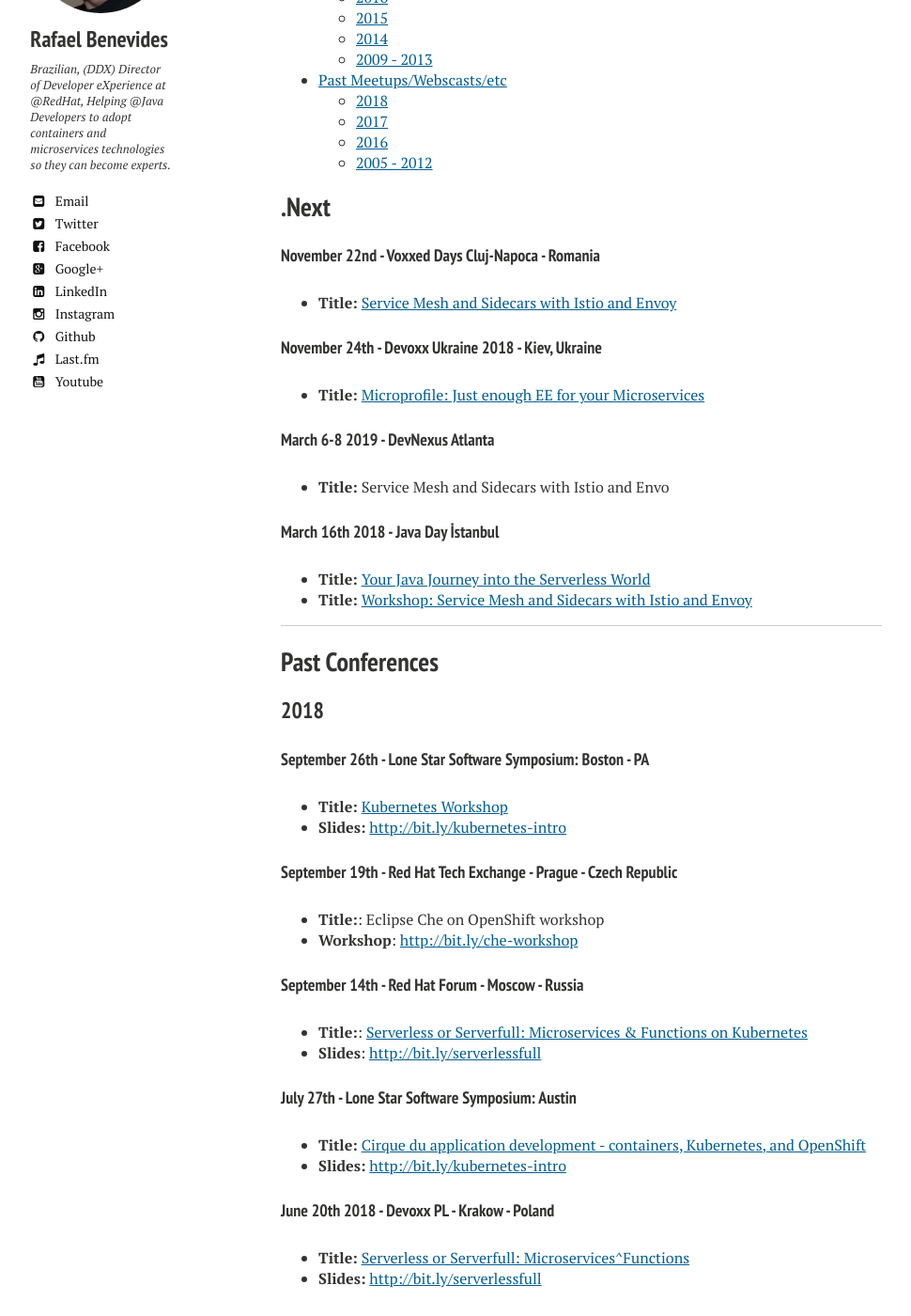
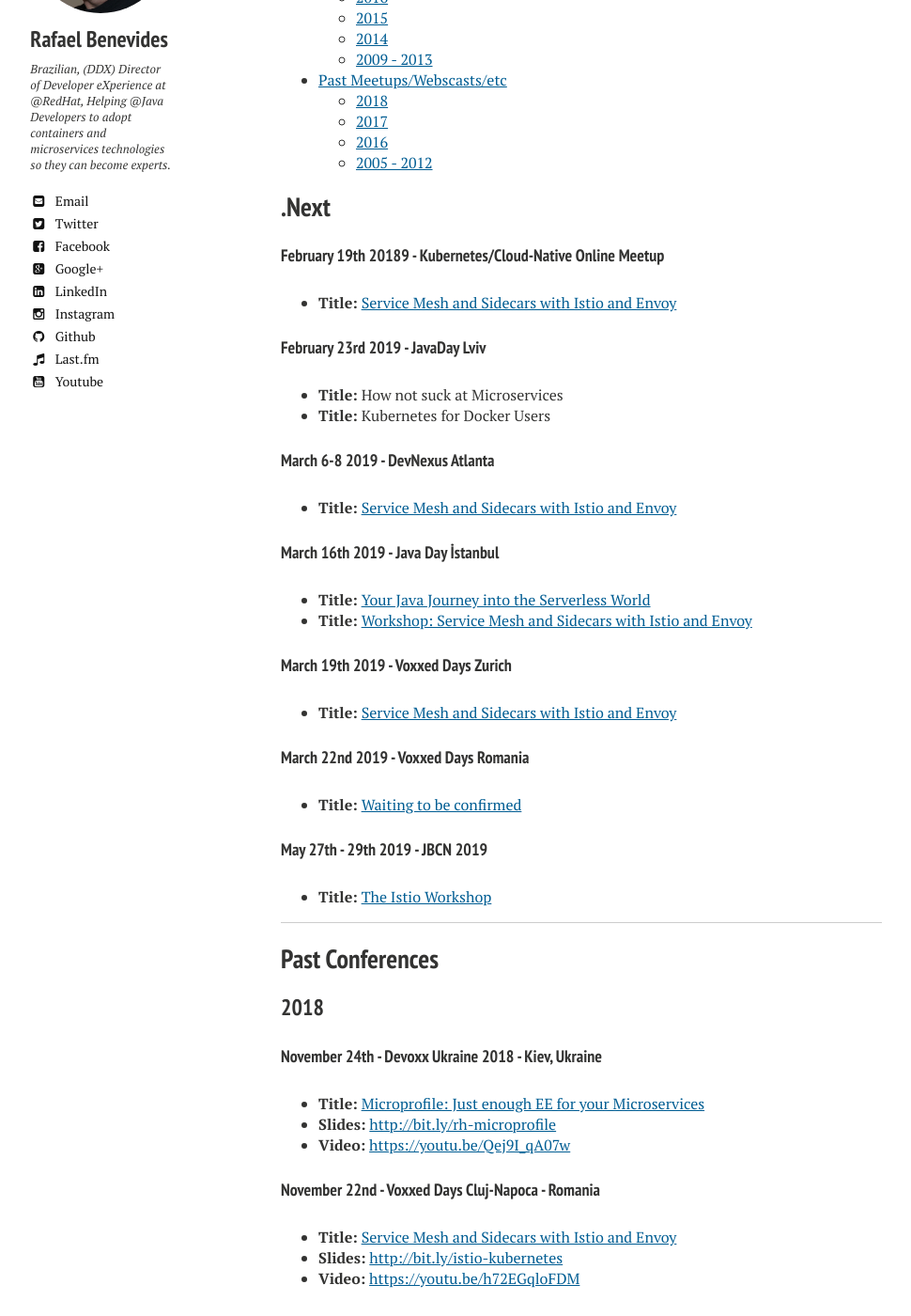
Before and after one commit to rafabene/rafabene.github.io, a Jekyll site: the page built from talks/index.md, in a window 1280 px wide and 1400 px high, scrolled down 638 px. Shown: the whole window at 94% size, without its empty margins (21-991 px from the left). Built offline with Jekyll 4.4.1, drawn with Linux system fonts in a browser that asks for light colours; nearby versions of some CDN libraries; comment, search, counter and statistics services are not loaded; some of the changed text lies outside the part shown.

Commit message:
Update talks

```diff
--- a/talks/index.md
+++ b/talks/index.md
@@ -16,19 +16,28 @@
 
 ## .Next
 
+#### February 19th 20189 - Kubernetes/Cloud-Native Online Meetup
+- **Title:** [Service Mesh and Sidecars with Istio and Envoy](https://www.meetup.com/de-DE/Kubernetes-Cloud-Native-Online-Meetup/)
 
-#### November 22nd - Voxxed Days Cluj-Napoca - Romania
-- **Title:** [Service Mesh and Sidecars with Istio and Envoy](https://romania.voxxeddays.com/2018/08/14/service-mesh-and-sidecars-with-istio-and-envoy/)
-
-#### November 24th - Devoxx Ukraine 2018 - Kiev, Ukraine
-- **Title:** [Microprofile: Just enough EE for your Microservices](https://dvua18.confinabox.com/talk/CBI-1043/Microprofile:_Just_enough_EE_for_your_Microservices)
+#### February 23rd 2019 - JavaDay Lviv
+- **Title:** How not suck at Microservices
+- **Title:** Kubernetes for Docker Users
 
 #### March 6-8 2019 - DevNexus Atlanta
-- **Title:** Service Mesh and Sidecars with Istio and Envo
+- **Title:** [Service Mesh and Sidecars with Istio and Envoy](https://devnexus.com/presentations/3023/)
 
-#### March 16th 2018 - Java Day İstanbul
+#### March 16th 2019 - Java Day İstanbul
 - **Title:** [Your Java Journey into the Serverless World](https://javaday.istanbul/speaker/rafael-benevides/)
 - **Title:** [Workshop: Service Mesh and Sidecars with Istio and Envoy](https://javaday.istanbul/speaker/rafael-benevides/)
+
+#### March 19th 2019 - Voxxed Days Zurich
+- **Title:** [Service Mesh and Sidecars with Istio and Envoy](https://cfpvdz19.confinabox.com/talk/RSL-3477)
+
+#### March 22nd 2019 - Voxxed Days Romania
+- **Title:** [Waiting to be confirmed](https://romania.voxxeddays.com/bucharest/2019-03-20/)
+
+#### May 27th - 29th 2019 - JBCN 2019
+- **Title:** [The Istio Workshop](http://www.jbcnconf.com/2019/infoTalk.html?id=5c196e0238da165f64820b2a)
 
 
 <hr>
@@ -36,6 +45,16 @@
 ## Past Conferences
 
 ### 2018
+#### November 24th - Devoxx Ukraine 2018 - Kiev, Ukraine
+- **Title:** [Microprofile: Just enough EE for your Microservices](https://dvua18.confinabox.com/talk/CBI-1043/Microprofile:_Just_enough_EE_for_your_Microservices)
+- **Slides:** [http://bit.ly/rh-microprofile](http://bit.ly/rh-microprofile)
+- **Video:** [https://youtu.be/Qej9I_qA07w](https://youtu.be/Qej9I_qA07w)
+
+#### November 22nd - Voxxed Days Cluj-Napoca - Romania
+- **Title:** [Service Mesh and Sidecars with Istio and Envoy](https://romania.voxxeddays.com/2018/08/14/service-mesh-and-sidecars-with-istio-and-envoy/)
+- **Slides:** [http://bit.ly/istio-kubernetes](http://bit.ly/istio-kubernetes)
+- **Video:** [https://youtu.be/h72EGqloFDM](https://youtu.be/h72EGqloFDM)
+
 
 #### September 26th - Lone Star Software Symposium: Boston - PA
 
@@ -62,6 +81,7 @@
 
 - **Title:** [Serverless or Serverfull: Microservices^Functions](https://cfp.devoxx.pl/2018/talk/AQD-4305/Serverless_or_Serverfull:_Microservices%5EFunctions)
 - **Slides:** [http://bit.ly/serverlessfull](http://bit.ly/serverlessfull)
+- **Video:** [https://youtu.be/orxk96DLjjc](https://youtu.be/orxk96DLjjc)
 
 - **Title:** [Istio: Service Mesh & Dark Canaries](https://cfp.devoxx.pl/2018/talk/YZT-3504/Istio:_Service_Mesh_&_Dark_Canaries)
 - **Workshop:** [https://learn.openshift.com/servicemesh](https://learn.openshift.com/servicemesh)
@@ -159,9 +179,11 @@
 
 - **Title:** [S103940 - 12 factors to cloud success](https://rh2017.smarteventscloud.com/connect/sessionDetail.ww?SESSION_ID=103940&tclass=popup)
 - **Slides:** [http://bit.ly/12factors-app](http://bit.ly/12factors-app)
+- **Video:** [https://youtu.be/vy-WRIo3wh4](https://youtu.be/vy-WRIo3wh4)
 
 - **Title:** [S103939 - Mastering deployments with Kubernetes & OpenShift: From basic to zero downtime, blue/green, A/B, and canary](https://rh2017.smarteventscloud.com/connect/sessionDetail.ww?SESSION_ID=103939&tclass=popup)
 - **Slides:** [http://bit.ly/thedeploymaster](http://bit.ly/thedeploymaster)
+- **Video:** [https://youtu.be/rUCs2OgUgtY](https://youtu.be/rUCs2OgUgtY)
 
 #### April 25th-28th 2017 - Great Indian Developer Summit - Bangalore - India
 
@@ -263,6 +285,7 @@
 
 - **Title:** [DeltaSpike in a nutshell - Why so revolutionary?]((http://cfp2015.devoxx.ma/2015/talk/CLL-0718/DeltaSpike_in_a_nutshell_-_Why_so_revolutionary%3F))
 - **Slides:** [DZSlides](http://rafabene.com/deltaspike-cdi-toolbox/)
+- **Video:** [https://youtu.be/rU80FNVlGcs](https://youtu.be/rU80FNVlGcs)
 
 - **Title:** [Docker and Kubernetes for Java EE Developers](http://cfp2015.devoxx.ma/2015/talk/UMK-8733/Docker_and_Kubernetes_for_Java_EE_Developers)
 - **Material**: [http://bit.ly/DockerKubernetes](http://bit.ly/DockerKubernetes)
@@ -324,7 +347,7 @@
 ### 2018
 
 #### Java Career - Interview - InteraTech 2018 CongressodeTI  (PT-Br)
-- **Video:** [Carreira JAVA](https://www.youtube.com/watch?v=Vg7aJnEDKd0)
+- **Video:** [Carreira JAVA](https://youtu.be/Vg7aJnEDKd0)
 
 #### St. Louis Java User's Group - St. Louis  - MO
 - **Title:** [Kubernetes for Java Developers](https://www.meetup.com/GatewayJUG/events/251273855/)
@@ -342,16 +365,19 @@
 #### Online Webinar at OCI - objectcomputing.com
 - **Title:** [Kubernetes for Java Developers](https://objectcomputing.com/resources/events/webinars/kubernetes-for-java-developers)
 - **Slides:** [http://bit.ly/kubernetes-intro](http://bit.ly/kubernetes-intro)
+- **Video:** [https://youtu.be/0NVhCLIyhh4](https://youtu.be/0NVhCLIyhh4)
 
 ### 2017
 
 #### DevNation Live - November 2nd 2017 - Youtube video
 - **Title:** [Why you’re going to fail running Java on Docker](https://www.youtube.com/watch?v=_vM3ORa9_JE&feature=youtu.be)
 - **Slides:** [http://bit.ly/javadockerfail](http://bit.ly/javadockerfail)
+ - **Video:** [https://youtu.be/tI2l8yThKK4](https://youtu.be/tI2l8yThKK4)
 
 #### DevNation Live - August 3rd 2017 - Youtube video
 - **Title:** [Kubernetes for Java developers](https://www.youtube.com/watch?v=tI2l8yThKK4)
 - **Slides:** [http://bit.ly/kubernetes-intro](http://bit.ly/kubernetes-intro)
+- **Video:** [https://youtu.be/_vM3ORa9_JE](https://youtu.be/_vM3ORa9_JE)
 
 #### SOUJava - May 22nd 2017 - Youtube video(Pt-Br)
 - **Title:** [Acelerando sua entrega com containers com Rafael Benevides](https://www.youtube.com/watch?v=zssxFhHLSYo)
@@ -360,14 +386,14 @@
 ### 2016
 
 #### DFJUG - December 2nd 2016 - Youtube video (Pt-Br):
-- **Title:** [Microservices com Java e containers](https://www.youtube.com/watch?v=ICpE3nDYj_8)
+- **Title and Video:** [Microservices com Java e containers](https://youtu.be/ICpE3nDYj_8)
 
 #### Triangle JUG - November 14th 2016 - Raleigh - NC - USA
 - **Title:** [12 Factors to Cloud Success](https://www.meetup.com/Triangle-Java-Users-Group/events/227271189/)
 - **Slides:** [http://bit.ly/12factors-app](http://bit.ly/12factors-app)
 
 #### SOUJava - October 27th 2016 - Youtube video (Pt-Br):
-- **Title:** [Encontro técnico de Outubro 2016 [MicroProfile]](https://www.youtube.com/watch?v=ki-akBYZvoE)
+- **Title and Video:** [Encontro técnico de Outubro 2016 [MicroProfile]](https://www.youtube.com/watch?v=ki-akBYZvoE)
 
 #### Docker Zürich experts community - October 5th 2016 -  - Zurich - Switzerland
 - **Title:** [Delivering like a Pro with Docker](https://www.meetup.com/Docker-Zurich/events/234171089/)
```
